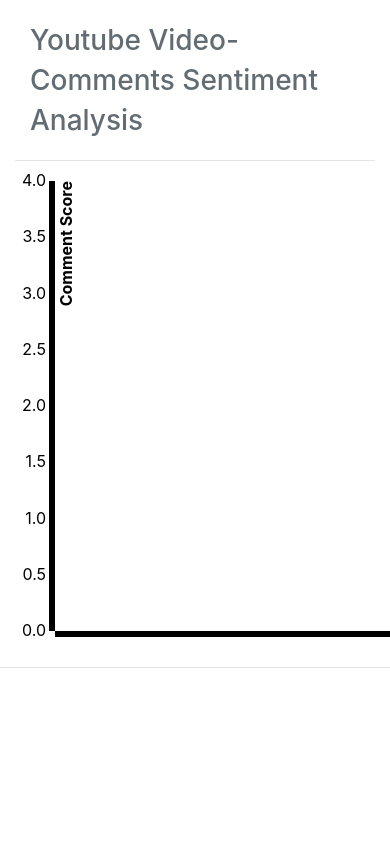
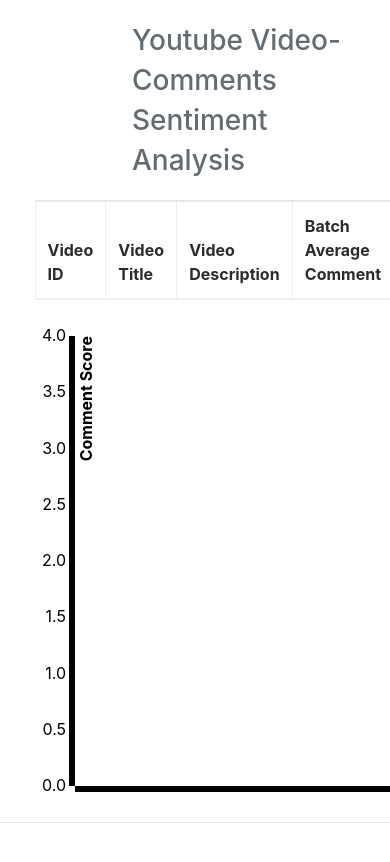
Before and after one commit to sharan1/youtube-data-sentimental-analysis, a Flask app: page / in a window 390 px wide; the page is wider, and only the part inside the window is pictured. Before the commit the page ends 668 px from the top of that part, so only its background shows below. Run offline with Flask 2, Linux system fonts and the light colour scheme; data that the repository does not hold is empty; some libraries are stand-ins or nearby versions.

Commit message:
Final bugfixes

```diff
--- a/webapp/app.py
+++ b/webapp/app.py
@@ -28,4 +28,4 @@
 if __name__== '__main__':
     app.logger.info("web app started")
     app.debug = True
-    app.run(host='0.0.0.0',port=5005, threaded=True)
+    app.run(host='0.0.0.0',port=5010, threaded=True)
--- a/webapp/static/js/app.js
+++ b/webapp/static/js/app.js
@@ -1,5 +1,6 @@
 var eventSource = new EventSource("/stream");
-var eventList = document.getElementById("data");
+var dataStream = document.getElementById("data-stream");
+var eventList = document.getElementById("visual-stream");
 
 
 
@@ -89,9 +90,14 @@
 
     var newData = e.data.split("|");
     console.log(newData);
+
     if(newData.length == 4)
     {
+        // Data Stream
+        var htmlData = "<tr><td>"+newData[0]+"</td><td>"+newData[1]+"</td><td>"+newData[2]+"</td><td>"+newData[3]+"</td></tr>";
+        $('#data-stream').after(htmlData);
 
+        // Data Visualization
         var isData = false;
         var dataIndex ;
         for (var index = 0; index < data.length; index++) {
@@ -127,13 +133,13 @@
     console.log("updated data ");
     console.log(data);
     sel.remove();
-    var test = -180;
+    var test = -130;
    sel = svg.selectAll(".bar")
         .data(data)
         .enter().append("rect")
         .attr("class", "bar")
-        .attr("x", function() { test += 200; return test;})
-        .attr("width", 138)
+        .attr("x", function() { test += 150; return test;})
+        .attr("width", 80)
         .attr("y", function(d) {
             console.log(d[3]);
             return y(d[3]);
--- a/webapp/templates/index.html
+++ b/webapp/templates/index.html
@@ -14,13 +14,30 @@
 
 <body>
 
-    <div class="container">
+    <div class="container" style="margin-left:5%;max-width:100%; width:100%">
         <div class="header">
 
-            <h3 class="text-muted">Youtube Video-Comments Sentiment Analysis</h3>
+            <h3 class="text-muted" style="margin-left:25%">Youtube Video-Comments Sentiment Analysis</h3>
         </div>
-        <div id="data"></div>
+
+        <div class = "row">
+            <div class="col-md-5">
+                <table class="table table-striped table-bordered table-condensed">
+                    <thead>
+                        <tr>
+                            <th> Video ID</th>
+                            <th> Video Title </th>
+                            <th> Video Description</th>
+                            <th> Batch Average Comment </th>
+                        </tr>
+                    </thead>
+                    <tbody id="data-stream"></tbody>
+                </table>
+            </div>
+            <div id="visual-stream" class="col-md-7"></div>
+        </div>
     </div>
+
 
     <footer class="footer">
 
```
